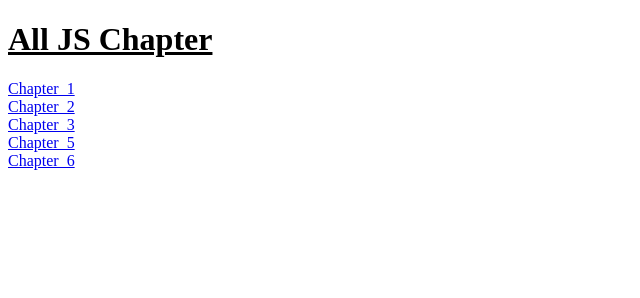
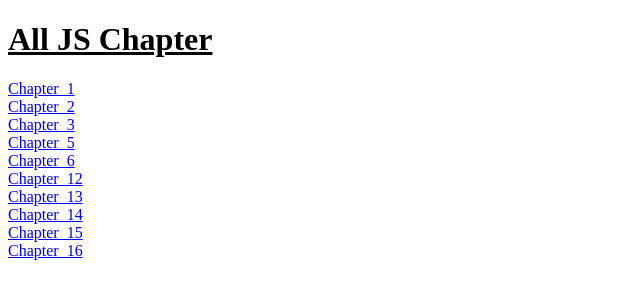
Before and after one commit to owaissikander/Javascript-chapters, a plain HTML site: page index.html in a window 1280 px wide. Shown: the whole page, without its empty margins (0-640 px from the left). Drawn offline with Linux system fonts and the light colour scheme.

Commit message:
new added

```diff
--- a/index.html
+++ b/index.html
@@ -1,22 +1,27 @@
 <!DOCTYPE html>
 <html lang="en">
+
 <head>
     <meta charset="UTF-8">
     <meta name="viewport" content="width=device-width, initial-scale=1.0">
     <title>All JS Chapter</title>
 </head>
+
 <body>
     <H1><u>All JS Chapter</u></H1>
 
-<a href="Chapter 1/index.html">Chapter_1</a><br>
-<a href="Chapter 2/index.html">Chapter_2</a><br>
-<a href="Chapter 3/index.html">Chapter_3</a><br>
-<a href="Chapter 5/index.html">Chapter_5</a><br>
-<a href="Chapter 6/index.html">Chapter_6</a><br>
-
-
-
+    <a href="Chapter 1/index.html">Chapter_1</a><br>
+    <a href="Chapter 2/index.html">Chapter_2</a><br>
+    <a href="Chapter 3/index.html">Chapter_3</a><br>
+    <a href="Chapter 5/index.html">Chapter_5</a><br>
+    <a href="Chapter 6/index.html">Chapter_6</a><br>
+    <a href="Chapter 12/index.html">Chapter_12</a><br>
+    <a href="Chapter 13/index.html">Chapter_13</a><br>
+    <a href="Chapter 14/index.html">Chapter_14</a><br>
+    <a href="Chapter 15/index.html">Chapter_15</a><br>
+    <a href="Chapter 16/index.html">Chapter_16</a><br>
 
 
 </body>
+
 </html>
```
